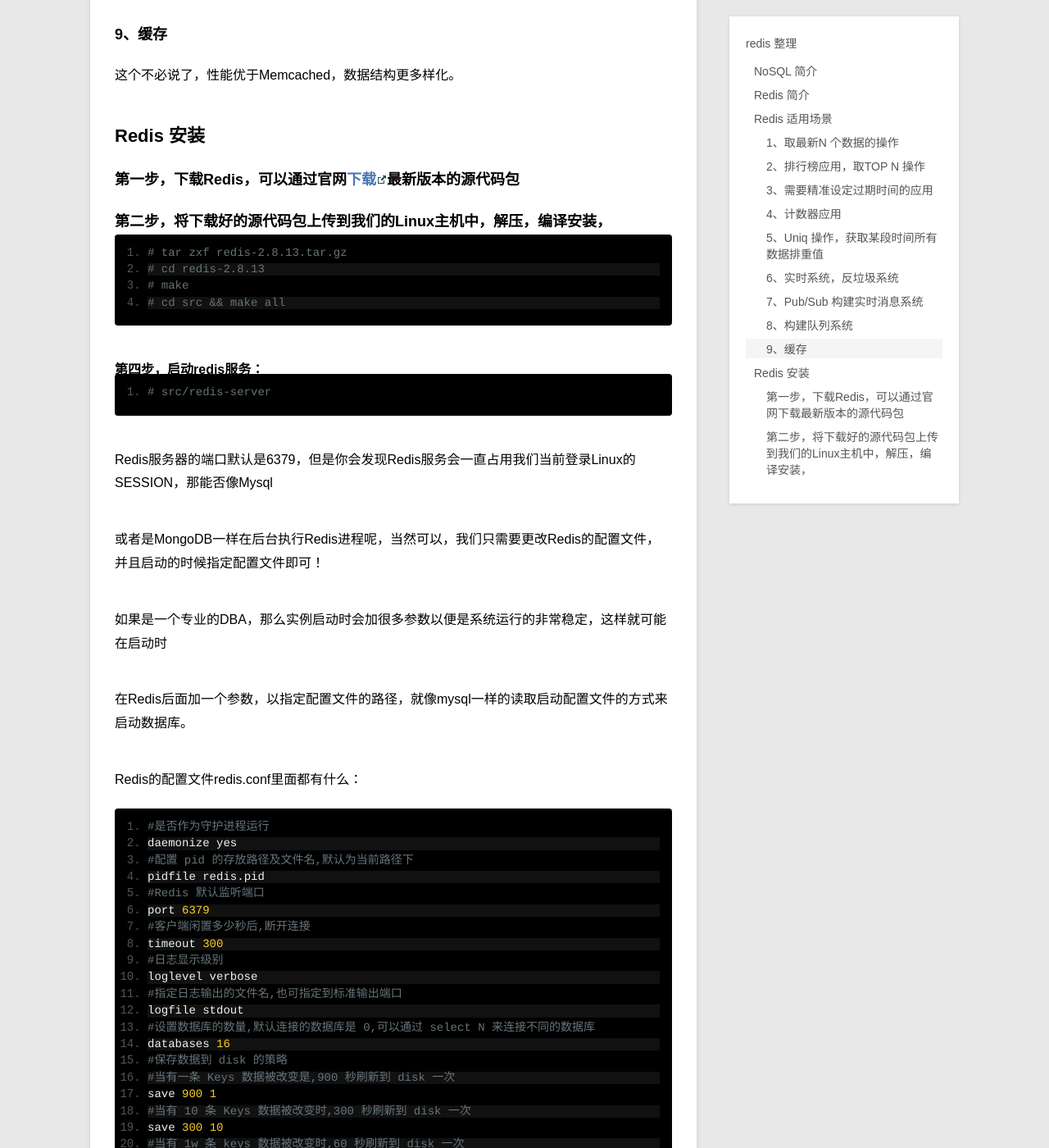
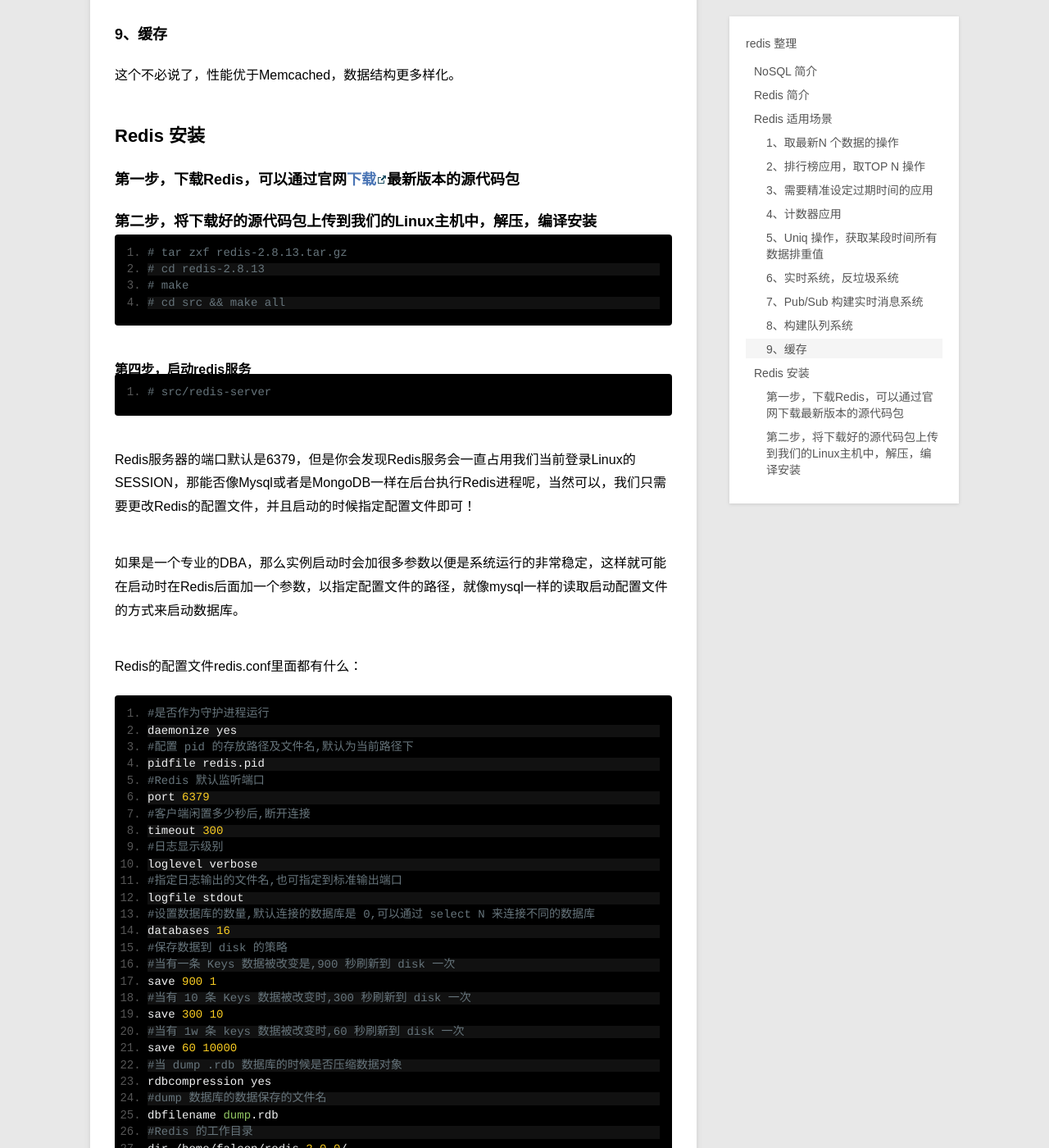
Before and after one commit to ceylog/ceylog.github.io, a Jekyll site: the page built from _posts/blog/2014-08-06-redis.md, in a window 1280 px wide and 1400 px high, scrolled down 2209 px. Shown: the whole window at 82% size. Built offline with Jekyll 4.4.1, drawn with Linux system fonts in a browser that asks for light colours; Markdown is read by kramdown in place of the engine named in the settings.

```diff
--- a/_posts/blog/2014-08-06-redis.md
+++ b/_posts/blog/2014-08-06-redis.md
@@ -67,24 +67,20 @@ Redis 的Pub/Sub 系统可以构建实时的消息系统，比如很多用Pub/Su
 
 ### 第一步，下载Redis，可以通过官网[下载][2]最新版本的源代码包
 
-### 第二步，将下载好的源代码包上传到我们的Linux主机中，解压，编译安装，
+### 第二步，将下载好的源代码包上传到我们的Linux主机中，解压，编译安装
 
     # tar zxf redis-2.8.13.tar.gz
     # cd redis-2.8.13
     # make
     # cd src && make all
 
-#### 第四步，启动redis服务：
+#### 第四步，启动redis服务
 
     # src/redis-server
 
-Redis服务器的端口默认是6379，但是你会发现Redis服务会一直占用我们当前登录Linux的SESSION，那能否像Mysql
+Redis服务器的端口默认是6379，但是你会发现Redis服务会一直占用我们当前登录Linux的SESSION，那能否像Mysql或者是MongoDB一样在后台执行Redis进程呢，当然可以，我们只需要更改Redis的配置文件，并且启动的时候指定配置文件即可！
 
-或者是MongoDB一样在后台执行Redis进程呢，当然可以，我们只需要更改Redis的配置文件，并且启动的时候指定配置文件即可！
-
-如果是一个专业的DBA，那么实例启动时会加很多参数以便是系统运行的非常稳定，这样就可能在启动时
-
-在Redis后面加一个参数，以指定配置文件的路径，就像mysql一样的读取启动配置文件的方式来启动数据库。
+如果是一个专业的DBA，那么实例启动时会加很多参数以便是系统运行的非常稳定，这样就可能在启动时在Redis后面加一个参数，以指定配置文件的路径，就像mysql一样的读取启动配置文件的方式来启动数据库。
 
 Redis的配置文件redis.conf里面都有什么：
 
```
